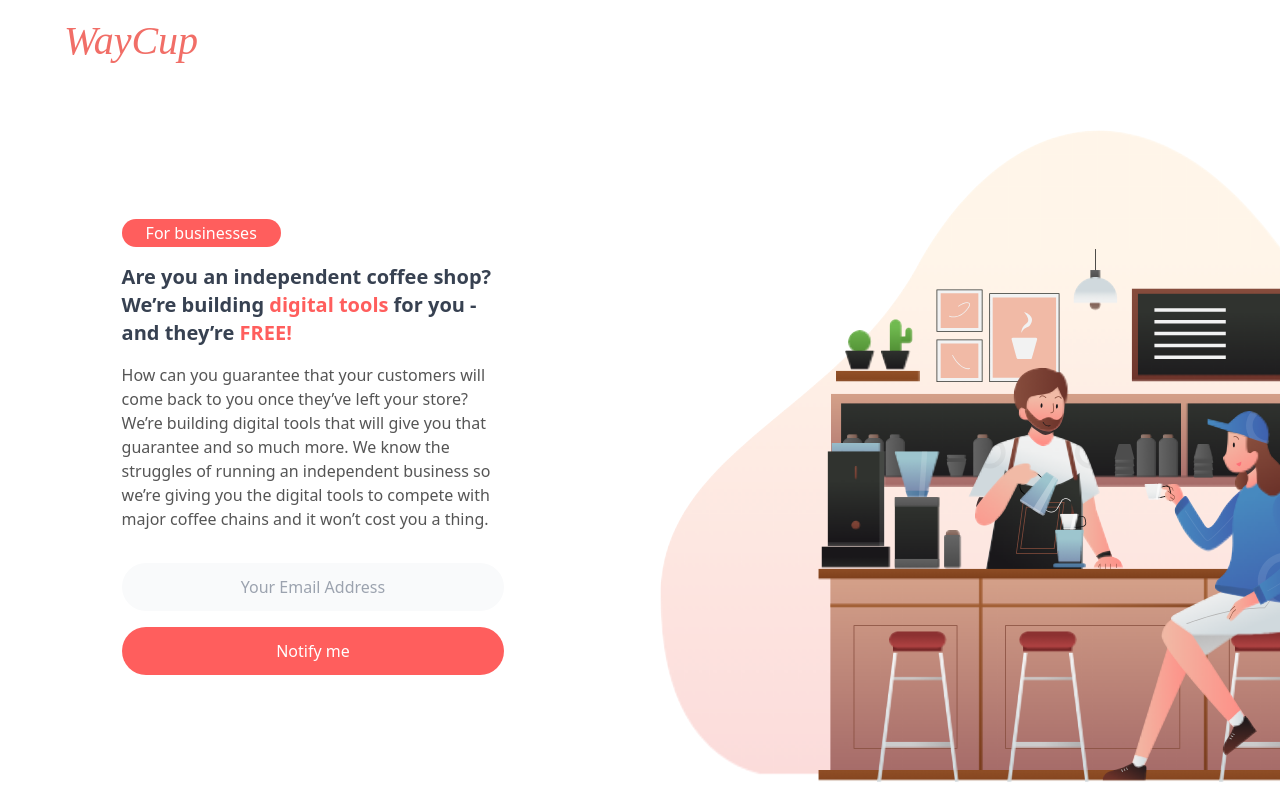
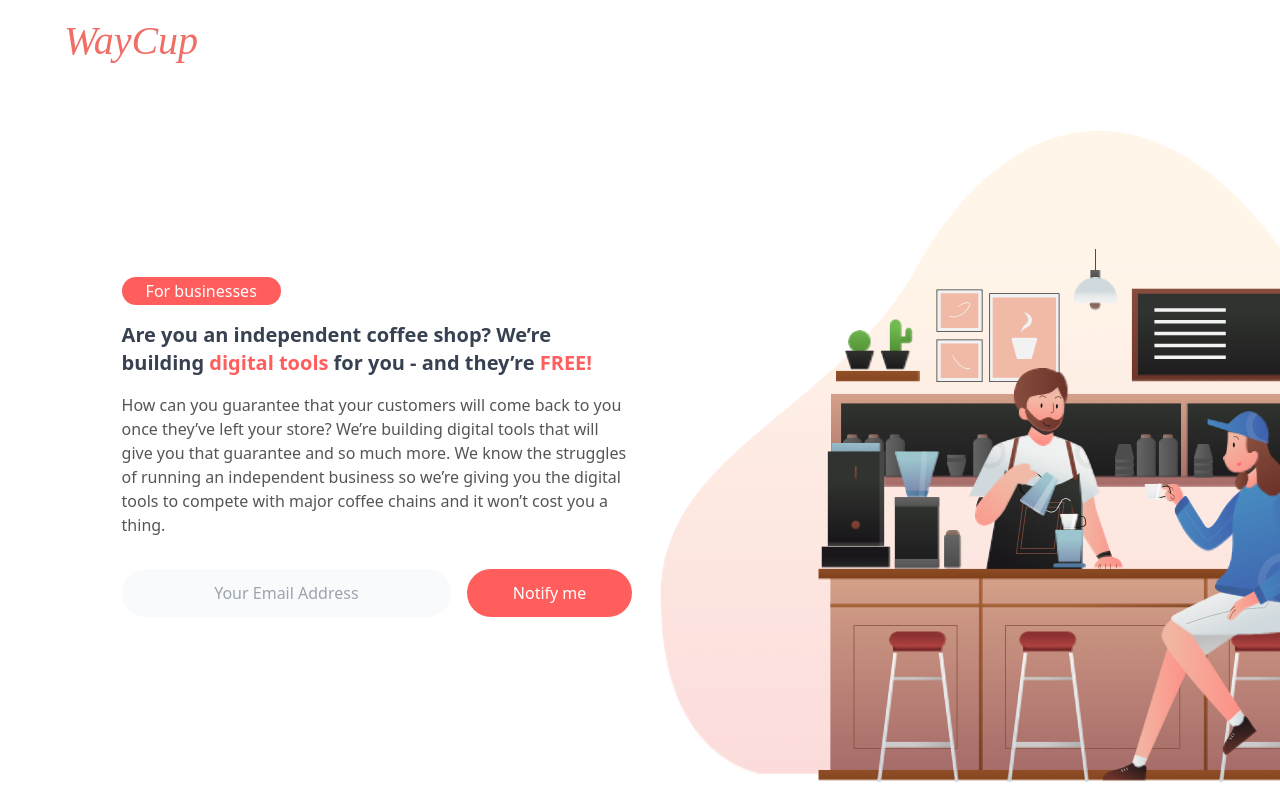
Before and after one commit to SeyBoo/waycup-lading-page, a Next.js app: page / in a window 1280 px wide. Shown: the top 807 px of the page. Built offline with nearby package versions, Linux system fonts and the light colour scheme.

Commit message:
update responsive

```diff
--- a/src/pages/index.tsx
+++ b/src/pages/index.tsx
@@ -25,11 +25,11 @@ export default function Home() {
 
     const handleRenderForm = () => {
         return (
-            <form onSubmit={(e) => handleSubmitForm(e)} className="flex flex-col items-center gap-4">
+            <form onSubmit={(e) => handleSubmitForm(e)} className="flex flex-col lg:flex-row items-center gap-4">
                 <input type="email" onChange={(e) => setEmail(e.target.value)} placeholder="Your Email Address"
                        className="text-[#434343] bg-gray-50 w-full text-center py-3 rounded-full"/>
                 <input type="submit" value="Notify me"
-                       className="bg-[#FF5E5D] py-3 text-white w-full rounded-full font-medium cursor-pointer"/>
+                       className="bg-[#FF5E5D] py-3 text-white w-full rounded-full font-medium cursor-pointer lg:w-[50%]"/>
             </form>
         )
     }
@@ -47,7 +47,7 @@ export default function Home() {
                     <Image src={Logo} alt="Waycup-logo"/>
                 </header>
                 <div className="md:grid md:grid-cols-2 gap-4 lg:items-center xl:max-w-[90%] m-auto">
-                    <div className="flex flex-col gap-4 items-start xl:max-w-[75%]">
+                    <div className="flex flex-col gap-4 items-start">
                         <span className="bg-[#FF5E5D] text-white py-0.5 px-6 rounded-full">For businesses</span>
                         <h1 className="font-bold text-xl leading-7 text-gray-700">
                             Are you an independent coffee shop? We’re building
@@ -65,7 +65,7 @@ export default function Home() {
                             {handleRenderForm()}
                         </div>
                     </div>
-                    <div className="md:-mr-96 2xl:w-[100%]">
+                    <div className="md:-mr-96">
                         <Barista/>
                     </div>
                 </div>
```
